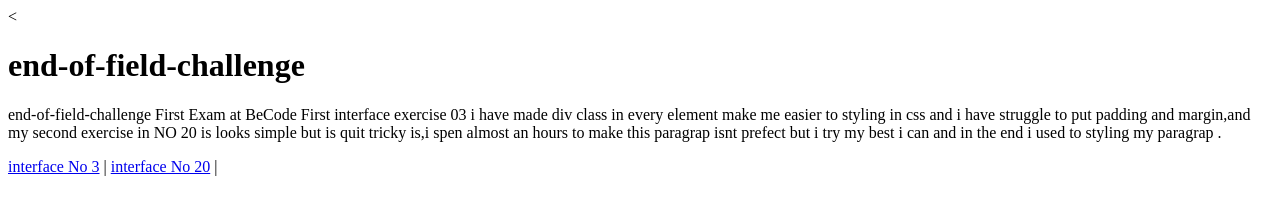
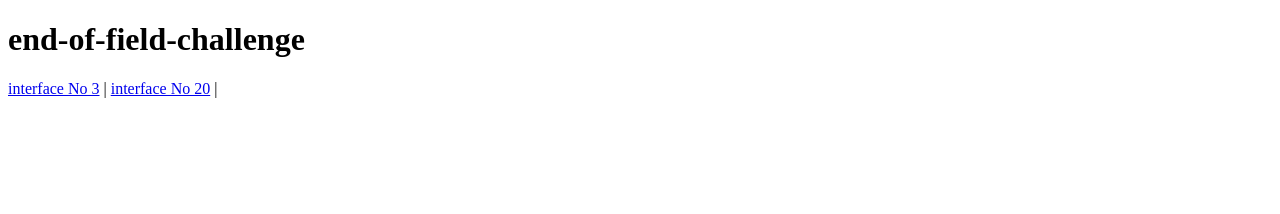
Before and after one commit to 180485/end-of-field-challenge, a plain HTML site: page index.html in a window 1280 px wide. Drawn offline with Linux system fonts and the light colour scheme.

Commit message:
first commit

```diff
--- a/index.html
+++ b/index.html
@@ -1,21 +1,14 @@
-<<!DOCTYPE html>
+<!DOCTYPE html>
 <html lang="en">
     <head>
         <title>Tutorial Link di HTML</title>
     </head>
     <body>
       <h1>end-of-field-challenge</h1>
-      end-of-field-challenge
-
-First Exam at BeCode
-First interface exercise 03
-i have made div class in every element make me easier
-to styling in css and i have struggle to put padding and margin,and
-my second exercise in NO 20 is looks simple but is quit tricky is,i spen almost an hours to make this paragrap isnt prefect but i try my best i can and in the end i used
-<span> to styling my paragrap .
-        <p>
+         <p>
           <a href="interface1.html" >interface No 3</a> |
           <a href="interface2.html" >interface No 20</a> |
+
 
 
         </p>
```
